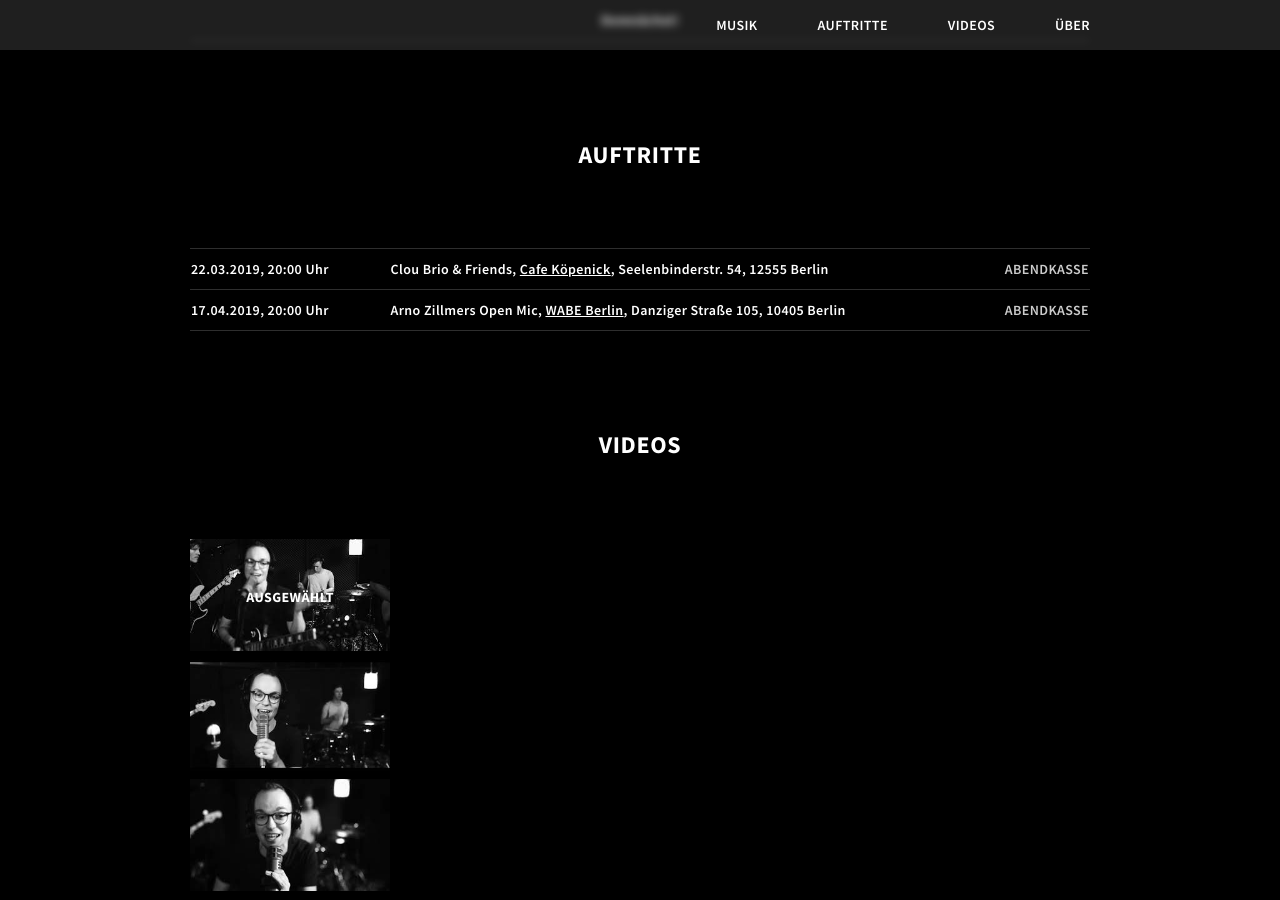
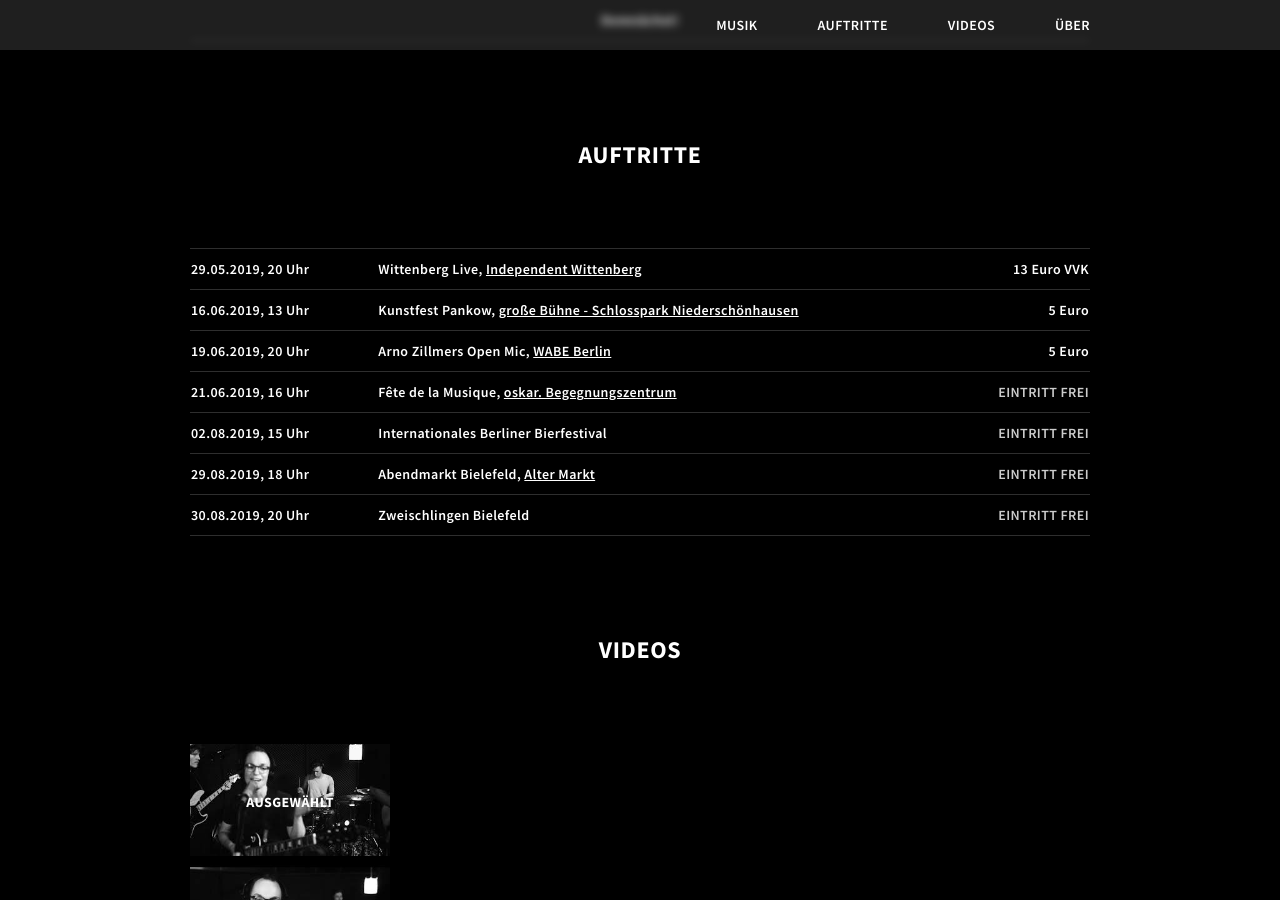
Before and after one commit to TwoLaid/cloubrio, a Jekyll site: the page built from index.html, in a window 1280 px wide and 900 px high, scrolled down 852 px. Built offline with Jekyll 4.4.1, drawn with Linux system fonts in a browser that asks for light colours.

Commit message:
neue gigs

```diff
--- a/index.html
+++ b/index.html
@@ -40,22 +40,40 @@ title: Musik
           </tr> -->
 
           <tr>
-            <td>22.03.2019, 20:00 Uhr</td>
-            <td>Clou Brio &amp; Friends, <a href="https://goo.gl/maps/AhcZNXh9NWS2" target="_blank">Cafe Köpenick</a>, Seelenbinderstr. 54, 12555 Berlin</td>
-            <td><span class="sold-out">ABENDKASSE</span></td>
+              <td>29.05.2019, 20 Uhr</td>
+              <td>Wittenberg Live, <a href="https://goo.gl/maps/don5RCe31B5kJTyN7" target="_blank">Independent Wittenberg</a></td>
+              <td>13 Euro VVK</td>
           </tr>
-
           <tr>
-            <td>17.04.2019, 20:00 Uhr</td>
-            <td>Arno Zillmers Open Mic, <a href="https://goo.gl/maps/G5NtW5VMyfG2" target="_blank">WABE Berlin</a>, Danziger Straße 105, 10405 Berlin</td>
-            <td><span class="sold-out">ABENDKASSE</span></td>
+              <td>16.06.2019, 13 Uhr</td>
+              <td>Kunstfest Pankow, <a href="https://goo.gl/maps/ZkjeMMoMiBiZxhBF7" target="_blank">große Bühne - Schlosspark Niederschönhausen</a></td>
+              <td>5 Euro</td>
           </tr>
-
-          <!-- <tr>
-              <td>26.07.2017, 19:30 Uhr</td>
-              <td>Strickcafé Andrea's Glücksmasche, <a href="https://goo.gl/maps/h58ZXZYdgDN2" target="_blank">Allee 4, 32805 Bad Meinberg</a></td>
+          <tr>
+              <td>19.06.2019, 20 Uhr</td>
+              <td>Arno Zillmers Open Mic, <a href="https://goo.gl/maps/RLjEreHsEv1fgHoi6" target="_blank">WABE Berlin</a></td>
+              <td>5 Euro</td>
+          </tr>
+          <tr>
+              <td>21.06.2019, 16 Uhr</td>
+              <td>Fête de la Musique, <a href="https://goo.gl/maps/wc8ReW7vsbmVHnM77" target="_blank">oskar. Begegnungszentrum</a></td>
               <td><span class="sold-out">EINTRITT FREI</span></td>
-          </tr> -->
+          </tr>
+          <tr>
+              <td>02.08.2019, 15 Uhr</td>
+              <td>Internationales Berliner Bierfestival</td>
+              <td><span class="sold-out">EINTRITT FREI</span></td>
+          </tr>
+          <tr>
+              <td>29.08.2019, 18 Uhr</td>
+              <td>Abendmarkt Bielefeld, <a href="https://goo.gl/maps/hJx6gWaxUscLD2Uh7" target="_blank">Alter Markt</a></td>
+              <td><span class="sold-out">EINTRITT FREI</span></td>
+          </tr>
+          <tr>
+              <td>30.08.2019, 20 Uhr</td>
+              <td>Zweischlingen Bielefeld</td>
+              <td><span class="sold-out">EINTRITT FREI</span></td>
+          </tr>
         </tbody>
       </table>
     </section>
```
